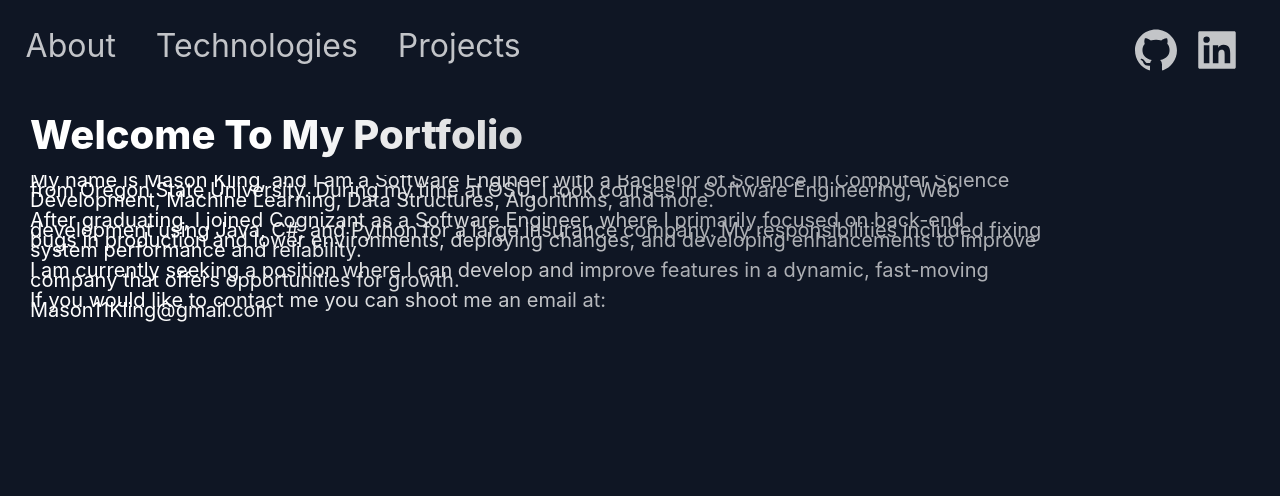
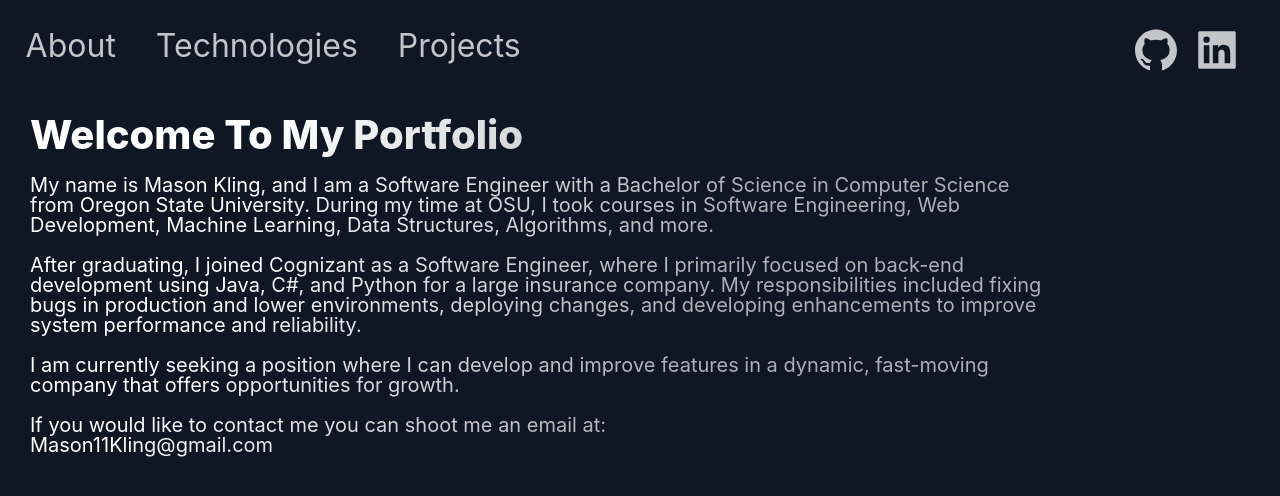
Before and after one commit to MasonKling21/MasonKling21.github.io, a React (Create React App) app: page /#/ in a window 1280 px wide. Shown: the top 496 px of the page. Built offline with nearby package versions, Linux system fonts and the light colour scheme; the HTML template or start-up script is replaced by a standard one.

Commit message:
Update About.jsx

```diff
--- a/src/components/About.jsx
+++ b/src/components/About.jsx
@@ -55,7 +55,7 @@ const HeaderDiv = styled.div`
 const BodyDiv = styled.div`
     max-width: 80%;
     font-size: 20px;
-    line-height: 10px;
+    line-height: 20px;
     font-weight: 400;
     padding-bottom: 3.6rem;
     background: linear-gradient(121.57deg, #FFFFFF 18.77%, rgba(255, 255, 255, 0.66) 60.15%);
```
